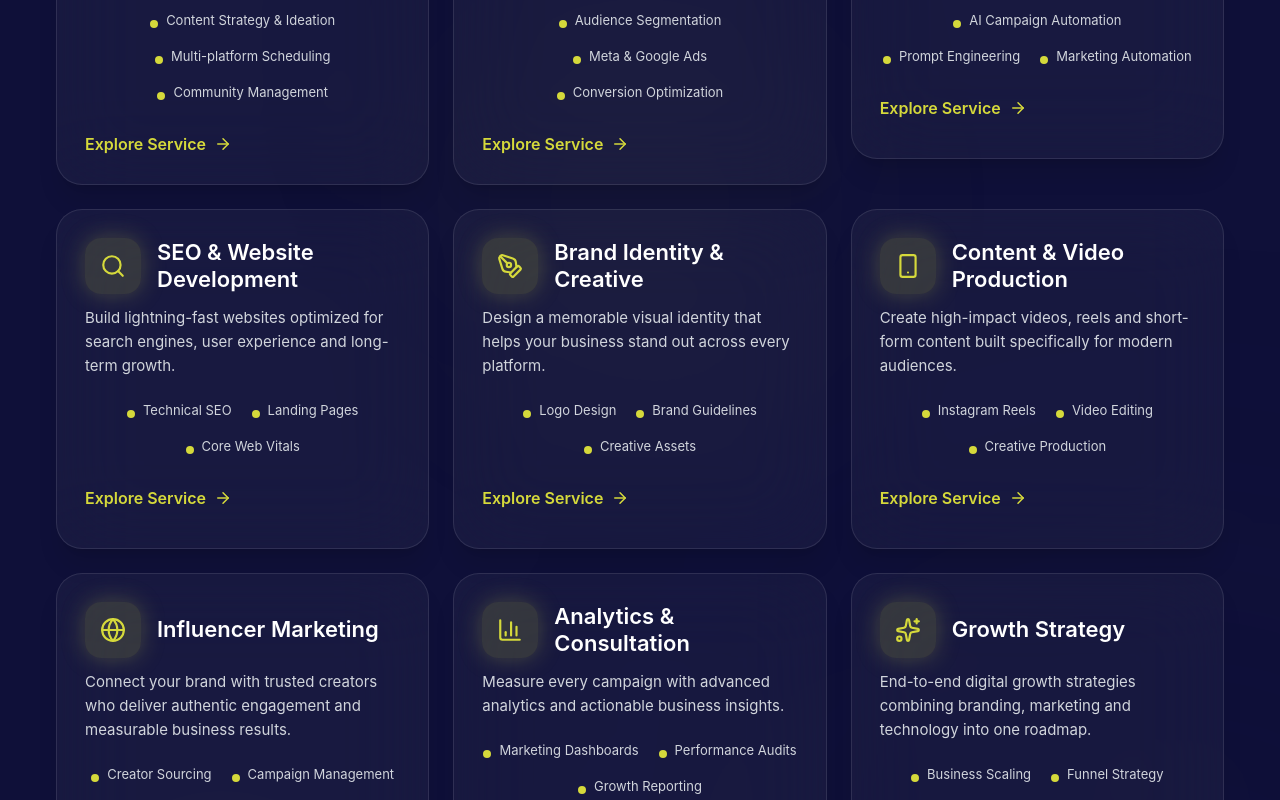
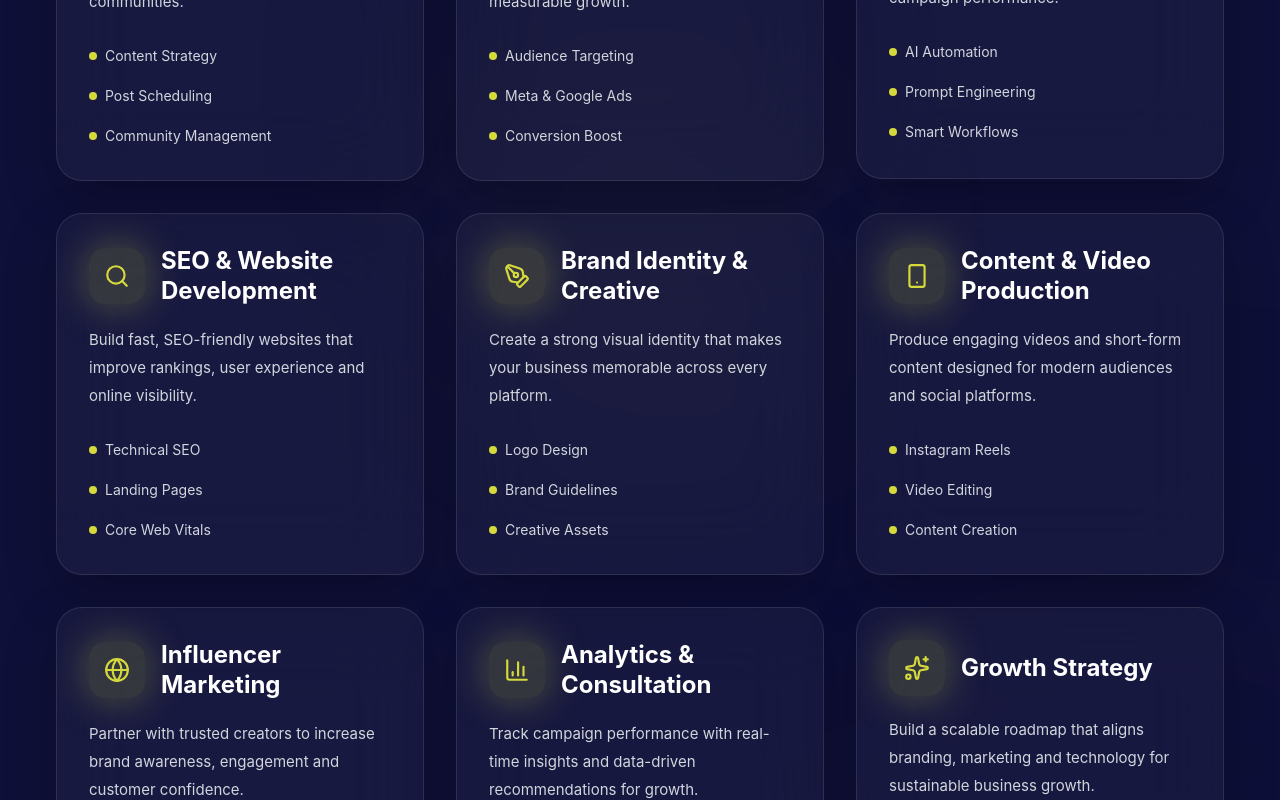
Before and after one commit to VIKKY0909/growiq, a React (Vite) app: page / in a window 1280 px wide. Shown: the part 3040-3840 px from the top of the page. Built offline with nearby package versions, Linux system fonts and the light colour scheme.

Commit message:
working on service part

```diff
--- a/src/components/services/ServiceCard.jsx
+++ b/src/components/services/ServiceCard.jsx
@@ -2,40 +2,46 @@ import { ArrowRight } from "lucide-react";
 import { motion } from "framer-motion";
 
 const ServiceCard = ({ service }) => {
+
   const Icon = service.icon;
+
+
+
 
   return (
     <motion.div
+
       whileHover={{
-        y: -10,
-        scale: 1.02,
+        y: -12,
+        scale: 1.04,
       }}
       transition={{
         type: "spring",
         stiffness: 250,
         damping: 18,
       }}
+
       className="
       group
       relative
-      min-h-[320px]
-      lg:min-h-[340px]
+      min-h-[340px]
+      lg:min-h-[360px]
       overflow-hidden
       rounded-[26px]
       border
-      border-black/10
+      border-white/10
       dark:border-white/10
       bg-white/70
       dark:bg-white/[0.04]
       backdrop-blur-2xl
-      p-6
-      lg:p-7
-      shadow-xl
+      p-7
+      lg:p-8
+      shadow-[0_20px_50px_rgba(0,0,0,.25)]
       transition-all
       duration-500
       hover:-translate-y-2
-      hover:border-[#D5D93B]/50
-      hover:shadow-[0_0_45px_rgba(213,217,59,0.18)]
+      hover:border-[#D5D93B]/70
+      hover:shadow-[0_0_60px_rgba(213,217,59,0.28)]
       "
     >
       {/* Spotlight */}
@@ -58,15 +64,15 @@ const ServiceCard = ({ service }) => {
         -left-full
         top-0
         h-full
-        w-1/2
+        w-[60%]
         rotate-12
         bg-gradient-to-r
         from-transparent
-        via-white/20
+        via-white/35
         to-transparent
         transition-all
         duration-1000
-        group-hover:left-[130%]
+        group-hover:left-[170%]
       "
       />
 
@@ -119,9 +125,11 @@ const ServiceCard = ({ service }) => {
       <div className="relative z-10 flex items-center gap-4">
 
   <motion.div
+
     whileHover={{
       rotate: 360,
       scale: 1.08,
+
     }}
     transition={{ duration: 0.8 }}
     className="
@@ -134,16 +142,17 @@ const ServiceCard = ({ service }) => {
       rounded-2xl
       bg-[#D5D93B]/15
       text-[#D5D93B]
-      shadow-[0_0_25px_rgba(213,217,59,.25)]
+      shadow-[0_0_40px_rgba(213,217,59,.35)]
     "
   >
     <Icon size={26} />
   </motion.div>
 
   <h3
+
     className="
-      text-[22px]
-      font-semibold
+      text-[24px]
+      font-bold
       leading-tight
       text-[#0F1039]
       dark:text-white
@@ -156,12 +165,14 @@ const ServiceCard = ({ service }) => {
 
       {/* Description */}
       <p
+
+
         className="
         relative
         z-10
-        mt-3
+        mt-5
         text-[15px]
-        leading-6
+        leading-7
         text-[#0F1039]/75
         dark:text-gray-300
         "
@@ -171,26 +182,27 @@ const ServiceCard = ({ service }) => {
 
       {/* Features */}
       <div
+
         className="
         relative
         z-10
-        mt-5
+        mt-7
        flex
        flex-wrap
        justify-center
        items-center
-        gap-x-5
-        gap-y-3
+        gap-x-6
+        gap-y-4
         "
       >
         {service.features.map((item) => (
           <div
             key={item}
-            className="flex items-center gap-2 whitespace-nowrap"
+            className="flex items-start justify-center gap-2 w-full "
           >
-            <div className="mt-2 h-2 w-2 rounded-full bg-[#D5D93B] shrink-0" />
+            <div className="mt-[8px] h-2 w-2 rounded-full bg-[#D5D93B] shrink-0" />
 
-            <span className="text-[13px] whitespace-nowrap leading-6 text-[#0F1039]/80 dark:text-gray-300">
+            <span className="flex-1 text-sm text-left  leading-6 text-[#0F1039]/80 dark:text-gray-300">
               {item}
             </span>
           </div>
@@ -198,7 +210,7 @@ const ServiceCard = ({ service }) => {
       </div>
 
       {/* CTA */}
-      <motion.div
+      {/* <motion.div
         whileHover={{
           x: 5,
         }}
@@ -219,7 +231,7 @@ const ServiceCard = ({ service }) => {
           size={18}
           className="transition-transform duration-300 group-hover:translate-x-1"
         />
-      </motion.div>
+      </motion.div> */}
     </motion.div>
   );
 };
--- a/src/components/services/ServicesGrid.jsx
+++ b/src/components/services/ServicesGrid.jsx
@@ -18,7 +18,7 @@ const positions = [
 
 const ServicesGrid = () => {
   return (
-    <div className="mt-20 grid grid-cols-1 gap-6 md:grid-cols-2 xl:grid-cols-3">
+    <div className="mt-20 grid grid-cols-1 gap-8 md:grid-cols-2 xl:grid-cols-3">
       {services.map((service, index) => (
         <motion.div
           key={service.title}
--- a/src/data/servicesData.js
+++ b/src/data/servicesData.js
@@ -184,107 +184,116 @@ export const services = [
     icon: Megaphone,
     title: "Social Media Management",
     description:
-      "Build organic social media ecosystems that increase brand visibility, engagement and customer trust.",
+      "Grow your brand with engaging social content that builds trust, reach and loyal communities.",
     features: [
-      "Content Strategy & Ideation",
-      "Multi-platform Scheduling",
+      "Content Strategy",
+      "Post Scheduling",
       "Community Management",
     ],
+    theme: "dark"
   },
 
   {
     icon: TrendingUp,
     title: "Performance Marketing",
     description:
-      "Data-driven Meta & Google advertising campaigns focused on ROI, lead generation and scalable growth.",
+      "Run ROI-focused Meta and Google ad campaigns that generate quality leads and measurable growth.",
     features: [
-      "Audience Segmentation",
+      "Audience Targeting",
       "Meta & Google Ads",
-      "Conversion Optimization",
+      "Conversion Boost",
     ],
+    theme: "light"
   },
 
   {
     icon: Brain,
     title: "AI Marketing",
     description:
-      "Use AI-powered workflows to automate campaigns, improve personalization and maximize marketing efficiency.",
+      "Automate marketing workflows using AI to improve personalization, efficiency and campaign performance.",
     features: [
-      "AI Campaign Automation",
+      "AI Automation",
       "Prompt Engineering",
-      "Marketing Automation",
+      "Smart Workflows",
     ],
+    theme: "dark"
   },
 
   {
     icon: Search,
     title: "SEO & Website Development",
     description:
-      "Build lightning-fast websites optimized for search engines, user experience and long-term growth.",
+      "Build fast, SEO-friendly websites that improve rankings, user experience and online visibility.",
     features: [
       "Technical SEO",
       "Landing Pages",
       "Core Web Vitals",
     ],
+    theme: "light"
   },
 
   {
     icon: PenTool,
     title: "Brand Identity & Creative",
     description:
-      "Design a memorable visual identity that helps your business stand out across every platform.",
+      "Create a strong visual identity that makes your business memorable across every platform.",
     features: [
       "Logo Design",
       "Brand Guidelines",
       "Creative Assets",
     ],
+    theme: "dark"
   },
 
   {
     icon: Smartphone,
     title: "Content & Video Production",
     description:
-      "Create high-impact videos, reels and short-form content built specifically for modern audiences.",
+      "Produce engaging videos and short-form content designed for modern audiences and social platforms.",
     features: [
       "Instagram Reels",
       "Video Editing",
-      "Creative Production",
+      "Content Creation",
     ],
+    theme: "light"
   },
 
   {
     icon: Globe,
     title: "Influencer Marketing",
     description:
-      "Connect your brand with trusted creators who deliver authentic engagement and measurable business results.",
+      "Partner with trusted creators to increase brand awareness, engagement and customer confidence.",
     features: [
-      "Creator Sourcing",
-      "Campaign Management",
+      "Creator Network",
+      "Campaign Setup",
       "ROI Tracking",
     ],
+    theme: "dark"
   },
 
   {
     icon: BarChart3,
     title: "Analytics & Consultation",
     description:
-      "Measure every campaign with advanced analytics and actionable business insights.",
+      "Track campaign performance with real-time insights and data-driven recommendations for growth.",
     features: [
-      "Marketing Dashboards",
-      "Performance Audits",
-      "Growth Reporting",
+      "Dashboards",
+      "Performance Audit",
+      "Growth Reports",
     ],
+    theme: "light"
   },
 
   {
     icon: Sparkles,
     title: "Growth Strategy",
     description:
-      "End-to-end digital growth strategies combining branding, marketing and technology into one roadmap.",
+      "Build a scalable roadmap that aligns branding, marketing and technology for sustainable business growth.",
     features: [
       "Business Scaling",
       "Funnel Strategy",
-      "Long-term Planning",
+      "Growth Planning",
     ],
+    theme: "dark"
   },
 ];
```
